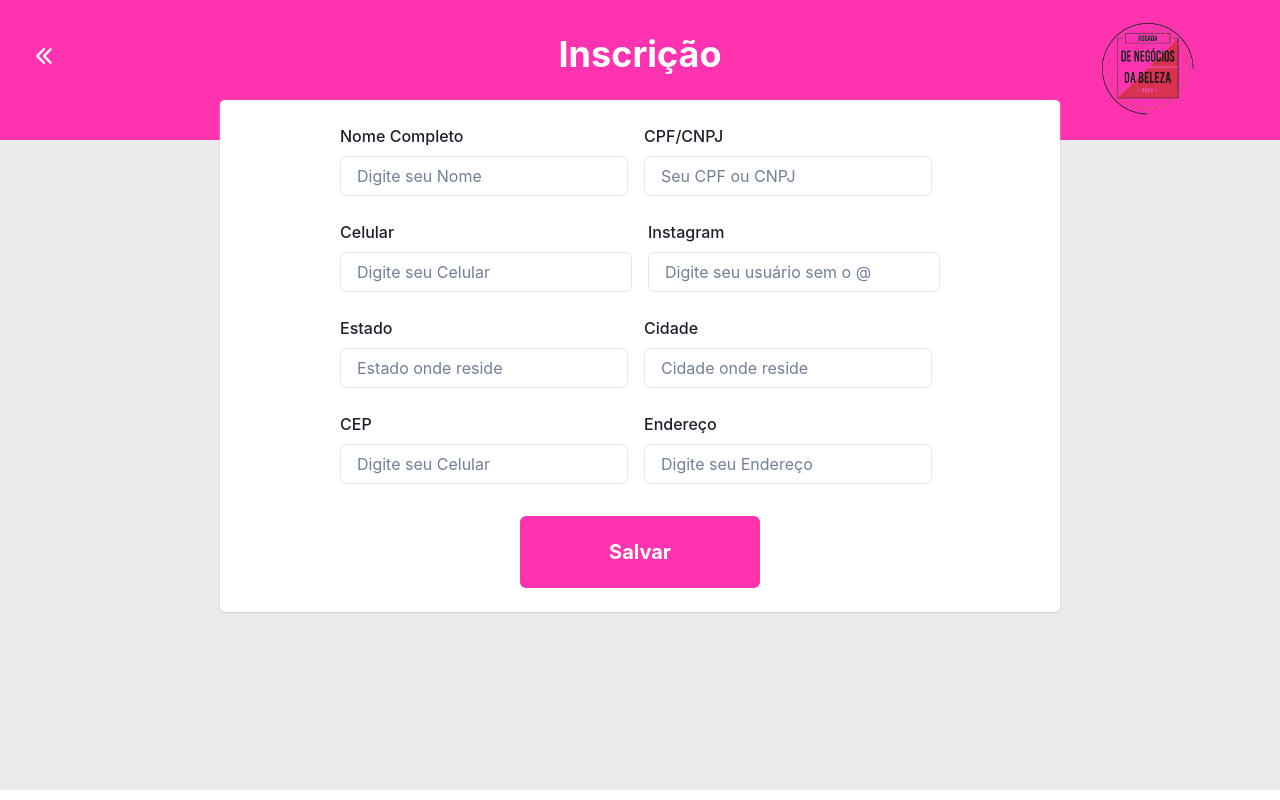
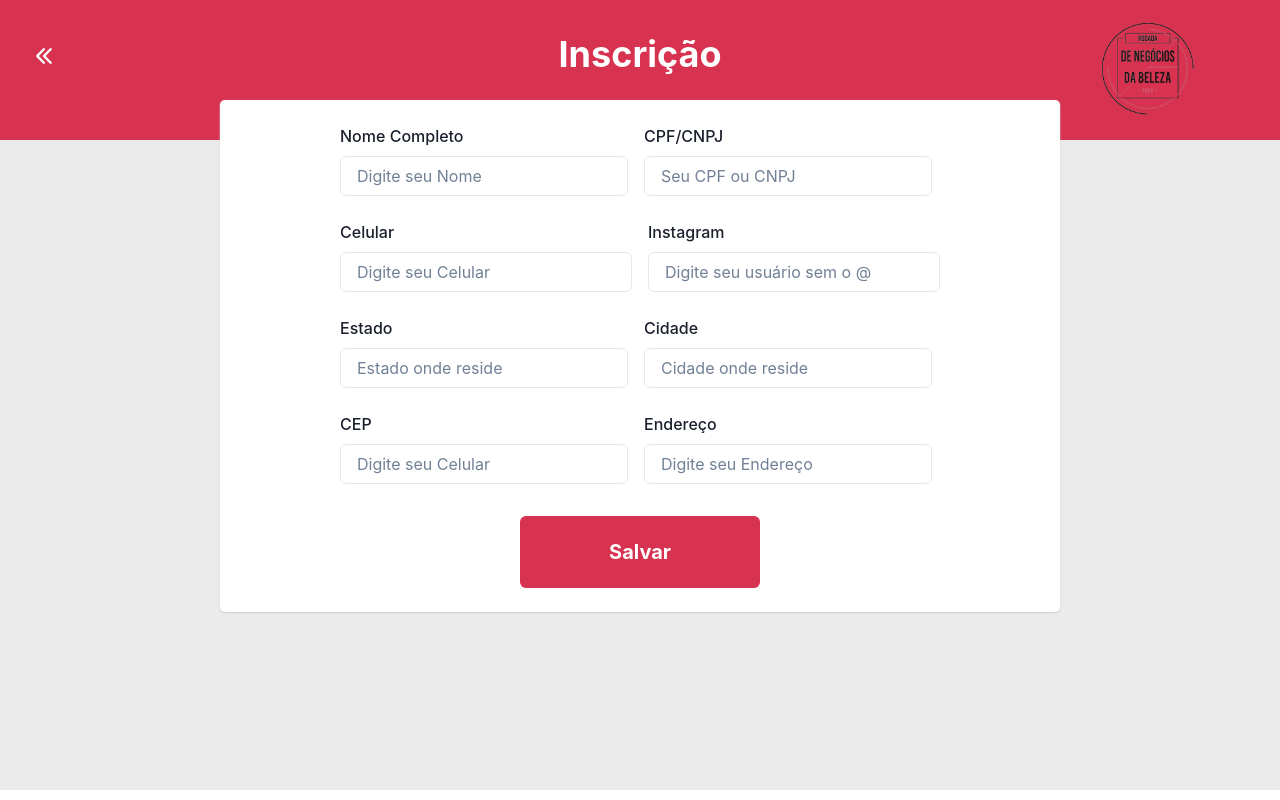
Before and after one commit to iasminsantosx/rodada-da-beleza, a React (Vite) app in the folder frontend/: page /editar-inscricao/1 in a window 1280 px wide. Built offline with nearby package versions, Linux system fonts and the light colour scheme; sample sign-in values are in the browser's storage.

Commit message:
Trocando a cor

```diff
--- a/frontend/src/pages/EditarInscricao.jsx
+++ b/frontend/src/pages/EditarInscricao.jsx
@@ -100,7 +100,7 @@ function EditarInscricao() {
         w={{ base: 70, md: 0 }}
           p="4"
           type="button"
-          bg="#FF33AF"
+          bg="#D73350"
           color="white"
           _hover={{ bg: "blue.500" }}
           position="absolute"
@@ -114,7 +114,7 @@ function EditarInscricao() {
     <Center
       as="header"
       h={140}
-      bg="#FF33AF"
+      bg="#D73350"
       color="white"
       fontWeight="bold"
       fontSize={{ base: 'xl', md: '4xl' }}
@@ -257,7 +257,7 @@ function EditarInscricao() {
                 w={{ base: 120, md: 240 }}
                 p="6"
                 type="submit"
-                bg="#FF33AF"
+                bg="#D73350"
                 color="white"
                 fontWeight="bold"
                 fontSize="xl"
```
